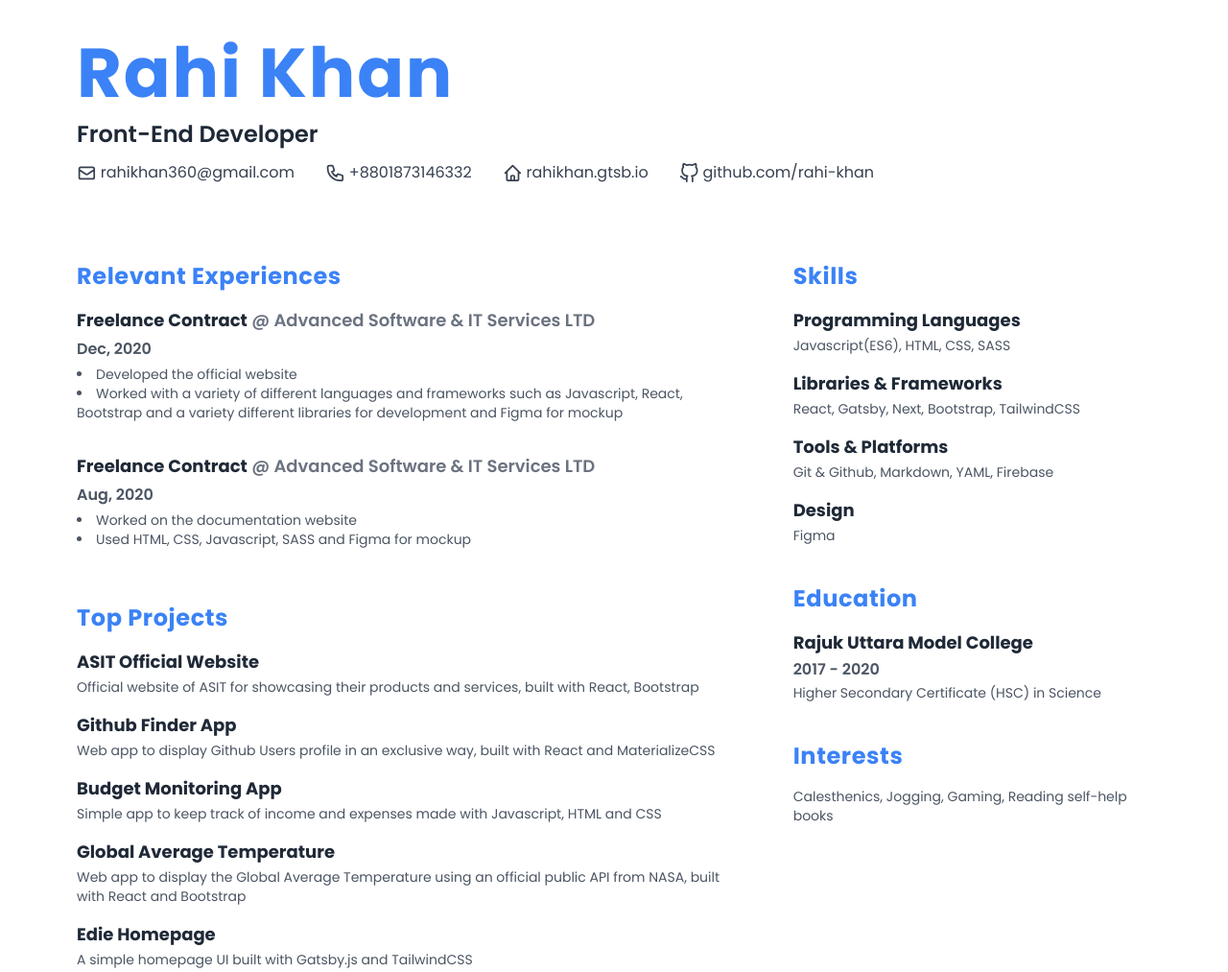
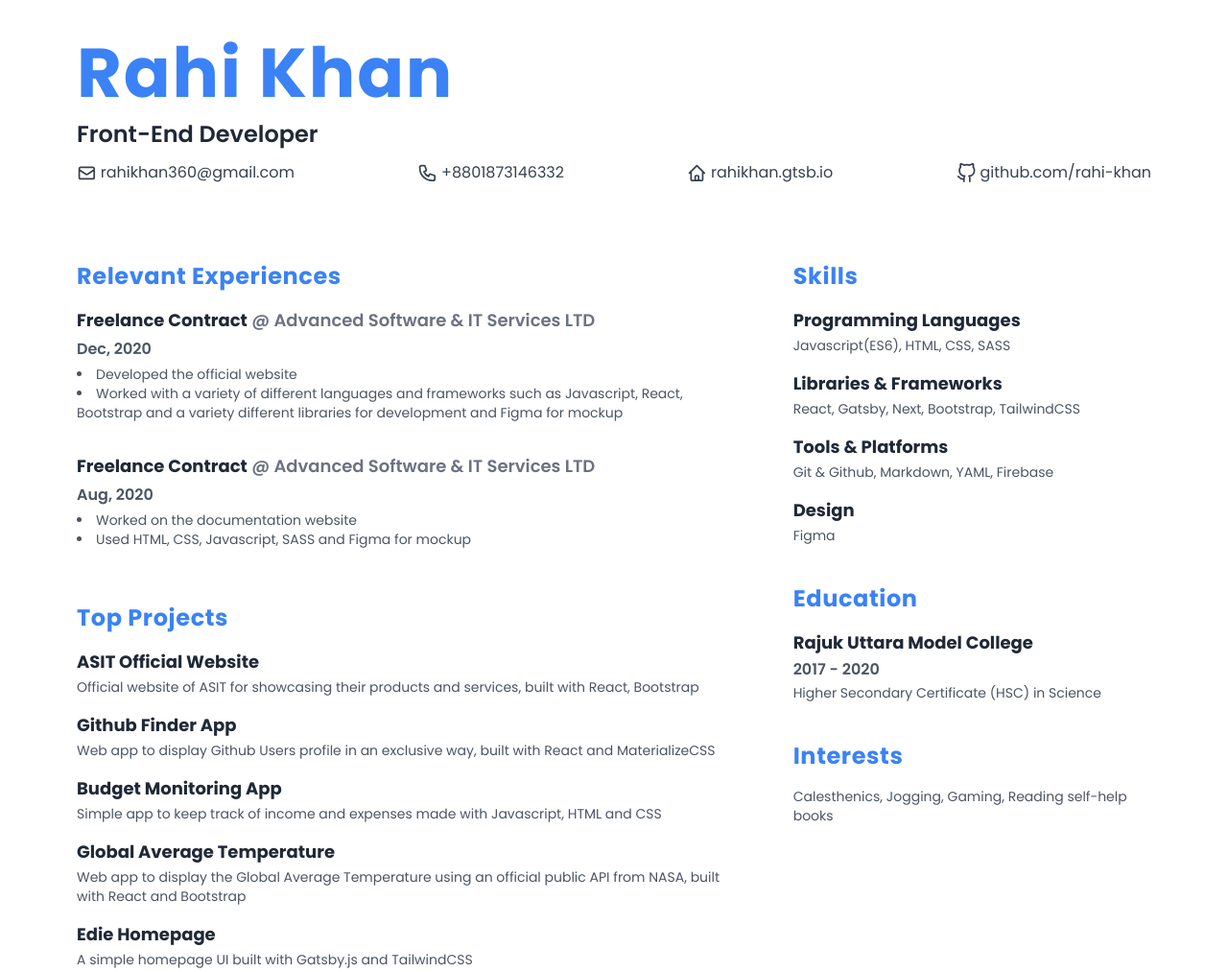
Before and after one commit to rahi-khan/resume, a Gatsby site: page / in a window 1280 px wide. Shown: the whole page at 96% size. Built offline with nearby package versions, Linux system fonts and the light colour scheme; Gatsby itself is replaced by a stand-in of ours.

Commit message:
made ready for PDF

```diff
--- a/gatsby-config.js
+++ b/gatsby-config.js
@@ -52,8 +52,8 @@ module.exports = {
         {
             resolve: "gatsby-plugin-manifest",
             options: {
-                name: `Resume`,
-                short_name: `Resume`,
+                name: `Rahi Khan's Resume`,
+                short_name: `Rahi Khan's Resume`,
                 description: `Rahi Khan's Resume`,
                 lang: `en`,
                 start_url: `/`,
--- a/src/components/Header.jsx
+++ b/src/components/Header.jsx
@@ -80,7 +80,8 @@ const { contactNav, navItem, title, subtitle, contacts, headerContainer } = {
     headerContainer: "flex flex-col space-y-4 md:space-y-3",
     title: "text-blue-500 text-7xl font-bold tracking-wide",
     subtitle: "text-2xl font-semibold text-gray-800",
-    contactNav: "flex flex-col lg:flex-row space-y-2 lg:space-y-0 lg:space-x-8",
+    contactNav:
+        "flex flex-col md:flex-row md:justify-between md:items-center space-y-2 md:space-y-0",
     navItem: "flex items-center text-gray-700 hover:text-gray-900",
     contacts: "md:ml-1",
 };
```
